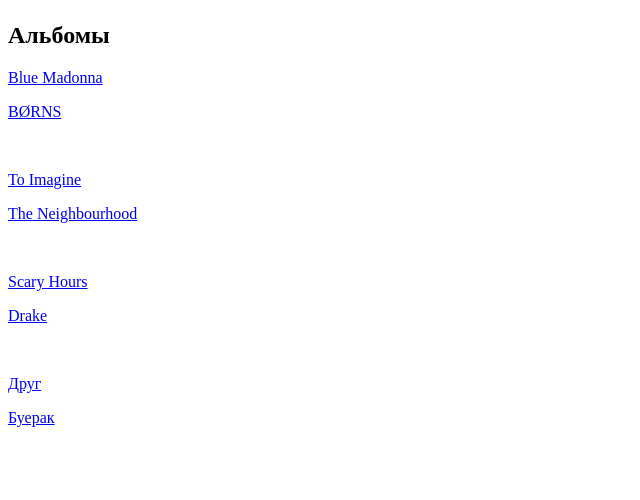
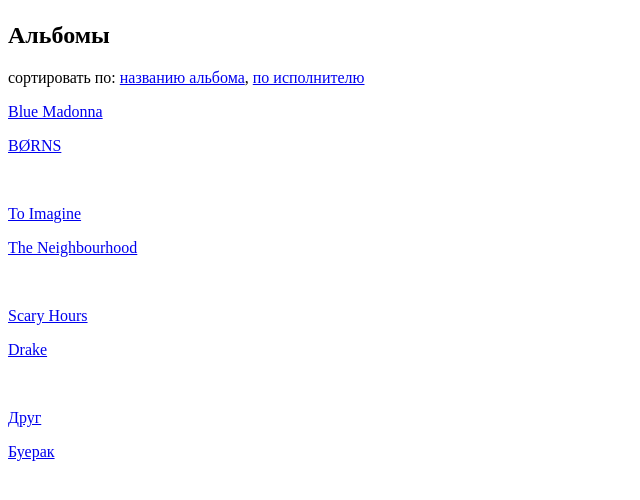
Before and after one commit to kinyashov/training_projects, a Django app: page /album/ in a window 1280 px wide. Shown: the part 58-558 px from the top of the page, without its empty margins (0-640 px from the left). Run offline with Django 3.2, Linux system fonts and the light colour scheme; data comes from the database, SQL or seed files in the repository.

Commit message:
added sort by title and performer

```diff
--- a/django_projects/first_project/first_site/musli/templates/musli/all_album.html
+++ b/django_projects/first_project/first_site/musli/templates/musli/all_album.html
@@ -2,7 +2,7 @@
 
 {% block content %}
 <h2>Альбомы</h2>
-<p>
+сортировать по: <a href="{% url 'all_album' sort='title' %}">названию альбома</a>, <a href="{% url 'all_album' sort='performer' %}">по исполнителю</a>
 {% for album in list_of_albums %}
 <p>
     <a href="{% url 'album' album.slug %}">{{ album.title }}</a>
@@ -12,6 +12,5 @@
 </p>
 <br>
 {% endfor %}
-</p>
 
 {% endblock %}
```
Lines whose indentation alone changed are shown as unchanged.
